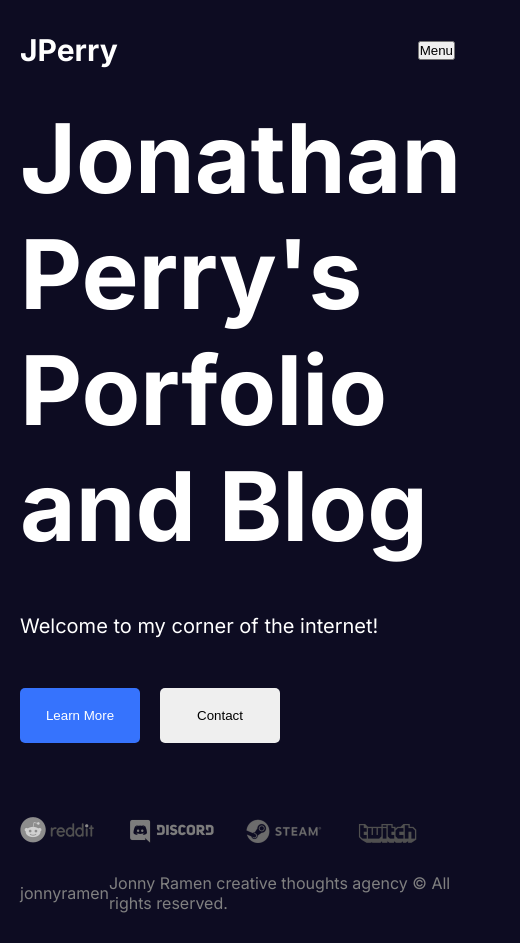
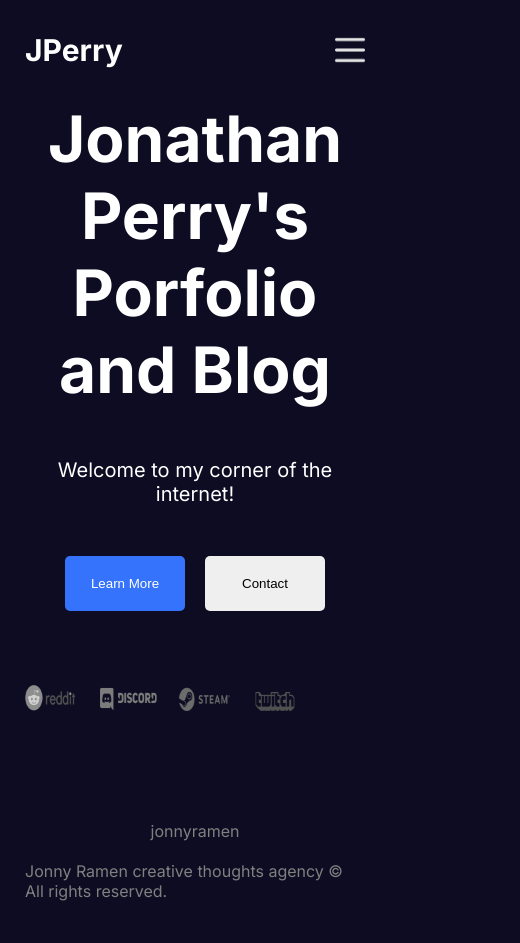
Before and after one commit to jonathanpperry/jonathanperry-next-blogger, a Next.js app: page / in a window 390 px wide. Shown: the whole page, 520 px wide, since content can reach past the window. After the commit the page ends 911 px from the top, so only its background shows below. Built offline with nearby package versions, Linux system fonts and the light colour scheme; grey boxes are pictures that could not be loaded.

Commit message:
Design single blog page

```diff
--- a/src/app/about/about.module.css
+++ b/src/app/about/about.module.css
@@ -52,4 +52,14 @@
   .imgContainer {
     display: none;
   }
+
+  .container {
+    flex-direction: column;
+    text-align: center;
+  }
+
+  .boxes {
+    flex-direction: column;
+    gap: 50px;
+  }
 }
--- /dev/null
+++ b/src/app/blog/[slug]/singlePost.module.css
@@ -0,0 +1,60 @@
+.container {
+  display: flex;
+  gap: 100px;
+}
+
+.imgContainer {
+  flex: 1;
+  position: relative;
+  height: calc(100vh-200px);
+}
+
+.img {
+  object-fit: cover;
+}
+
+.textContainer {
+  flex: 2;
+  display: flex;
+  flex-direction: column;
+  gap: 50px;
+}
+
+.title {
+  font-size: 64px;
+}
+
+.detail {
+  display: flex;
+  gap: 20px;
+}
+
+.avatar {
+  object-fit: cover;
+  border-radius: 50%;
+}
+
+.detailText {
+  display: flex;
+  flex-direction: column;
+  gap: 10px;
+}
+
+.detailTitle {
+  color: gray;
+  font-weight: bold;
+}
+
+.detailValue {
+  font-weight: 500;
+}
+
+.content {
+  font-size: 20px;
+}
+
+@media (max-width: 768px) {
+  .imgContainer {
+    display: none;
+  }
+}
--- a/src/app/globals.css
+++ b/src/app/globals.css
@@ -70,3 +70,9 @@ a {
     width: 475px;
   }
 }
+
+@media (max-width: 475px) {
+  .container {
+    width: 380px;
+  }
+}
--- a/src/app/home.module.css
+++ b/src/app/home.module.css
@@ -47,3 +47,24 @@
   flex: 1;
   position: relative;
 }
+
+@media (max-width: 1024px) {
+  .container {
+    flex-direction: column;
+    text-align: center;
+  }
+
+  .buttons {
+    justify-content: center;
+  }
+}
+
+@media (max-width: 768px) {
+  .title {
+    font-size: 64px;
+  }
+
+  .brands {
+    width: 100%;
+  }
+}
--- a/src/components/footer/footer.module.css
+++ b/src/components/footer/footer.module.css
@@ -13,3 +13,11 @@
 .text {
   font-size: 12px;
 }
+
+@media (max-width: 768px) {
+  .container {
+    flex-direction: column;
+    align-items: center;
+    justify-content: space-around;
+  }
+}
--- a/src/components/navbar/links/Links.jsx
+++ b/src/components/navbar/links/Links.jsx
@@ -49,9 +49,14 @@ const Links = ({ session }) => {
           <NavLink item={{ title: "Login", path: "/login" }} />
         )}
       </div>
-      <button className={styles.menuButton} onClick={() => setOpen((x) => !x)}>
-        Menu
-      </button>
+      <Image
+        className={styles.menuButton}
+        src="/menu.png"
+        alt=""
+        width={30}
+        height={30}
+        onClick={() => setOpen((x) => !x)}
+      />
       {open && (
         <div className={styles.mobileLinks}>
           {links.map((link) => (
--- a/src/components/postCard/postCard.jsx
+++ b/src/components/postCard/postCard.jsx
@@ -6,10 +6,10 @@ function PostCard() {
   return (
     <div className={styles.container}>
       <div className={styles.top}>
-        <div className="imgContainer">
+        <div className={styles.imgContainer}>
           <Image
             className={styles.img}
-            src="/post.png"
+            src="https://images.pexels.com/photos/18999315/pexels-photo-18999315/free-photo-of-photo-of-a-waterfront-building.jpeg?auto=compress&cs=tinysrgb&w=1260&h=750&dpr=1"
             alt=""
             fill
           />
```
Also changed, not shown: src/app/blog/[slug]/page.jsx (+35 -2 lines).
